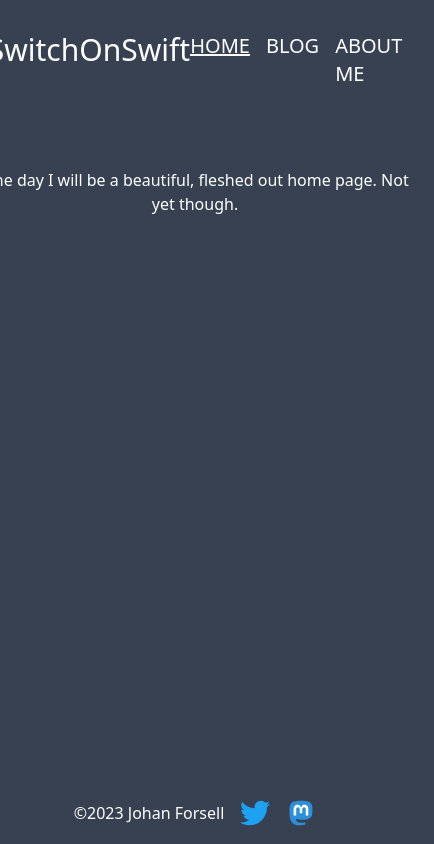
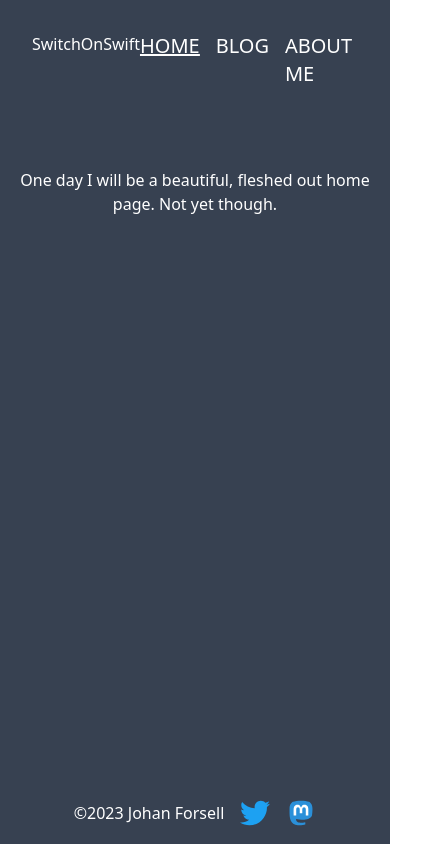
Before and after one commit to joforsell/switchonswift, a Next.js app: page / in a window 390 px wide. Shown: the whole page, 434 px wide, since content can reach past the window. Built offline with nearby package versions, Linux system fonts and the light colour scheme.

Commit message:
Fix mobile adaptiveness for Layout

```diff
--- a/components/Header.tsx
+++ b/components/Header.tsx
@@ -16,7 +16,7 @@ const Header = (props: HeaderProps) => {
 
     return (
         <div className="flex justify-between p-4 pb-10">
-            <h1 className='text-3xl'>SwitchOnSwift</h1>
+            <h1 className='sm:text-3xl text-large'>SwitchOnSwift</h1>
             <ul className='flex flex-row gap-4 text-xl uppercase'>
                 <li className={`${highlight(Tab.Home)}`}>
                     <Link href='/'>Home</Link>
--- a/components/Layout.tsx
+++ b/components/Layout.tsx
@@ -14,7 +14,7 @@ interface LayoutProps {
 export const Layout = (props: LayoutProps) => {
     return (
       <div className="bg-gray-400 min-h-screen flex justify-center">
-        <div className="bg-gray-700 max-w-6xl min-h-screen p-4 flex-auto text-white flex flex-col justify-between">
+        <div className="bg-gray-700 sm:max-w-6xl max-w-full min-h-screen p-4 flex-auto text-white flex flex-col justify-between">
           <div>
             <Header activeTab={props.activeTab} />
             {props.children}
```
